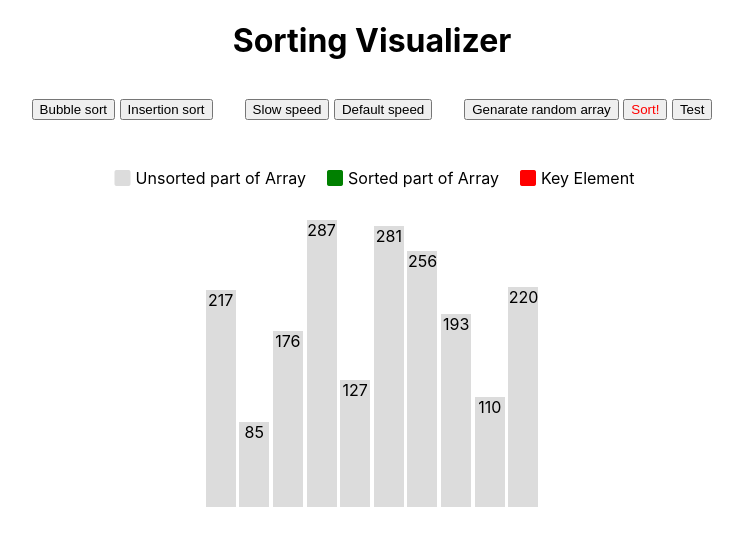
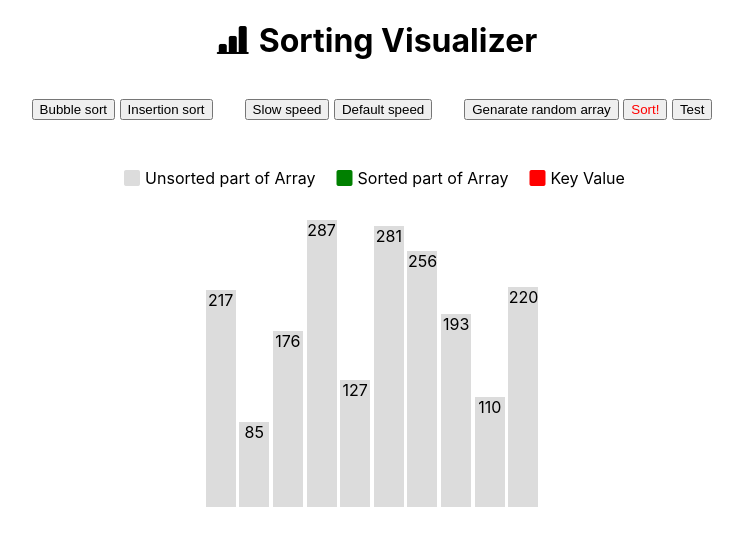
Before and after one commit to codeeverydayyu/sorting-visualizer, a React (Create React App) app: page / in a window 1280 px wide. Both pictures are taken after a click on the button "Insertion sort". Shown: the top 546 px of the page, without its empty margins (268-1011 px from the left). Built offline with nearby package versions, Linux system fonts and the light colour scheme; the HTML template or start-up script is replaced by a standard one.

Commit message:
Add icon to title, change text: key value for insertion sort.

```diff
--- a/src/App.js
+++ b/src/App.js
@@ -4,7 +4,10 @@ import Visualizer from './components/Visualizer';
 function App() {
   return (
     <div className='App'>
-      <h1>Sorting Visualizer</h1>
+      <h1>
+        <i class='bi bi-bar-chart-line-fill' style={{ padding: 10 }}></i>Sorting
+        Visualizer
+      </h1>
       <Visualizer />
     </div>
   );
--- a/src/components/Visualizer.js
+++ b/src/components/Visualizer.js
@@ -283,7 +283,7 @@ export default function Visualizer() {
               className='bi bi-square-fill'
               style={{ padding: '5px', color: 'red' }}
             ></i>
-            Key Element
+            Key Value
           </div>
         )}
       </div>
```
